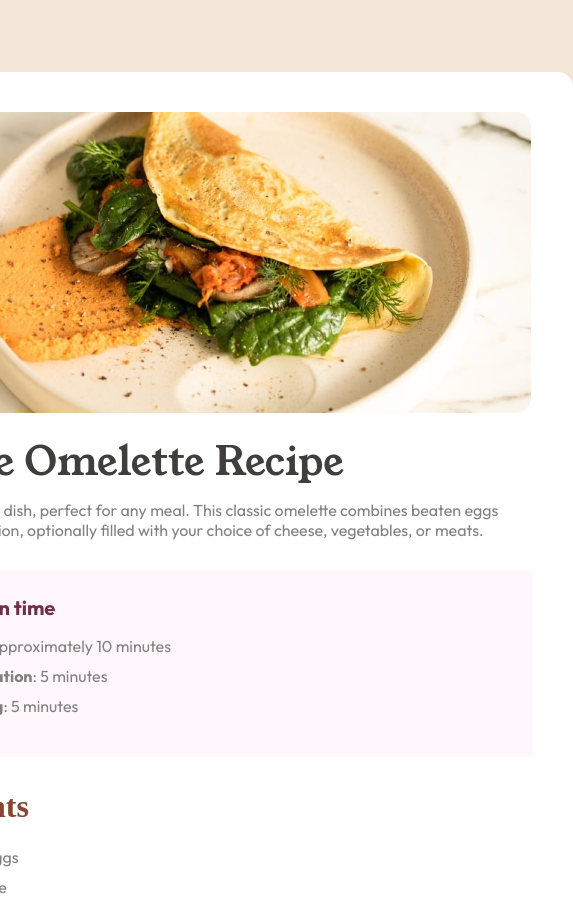
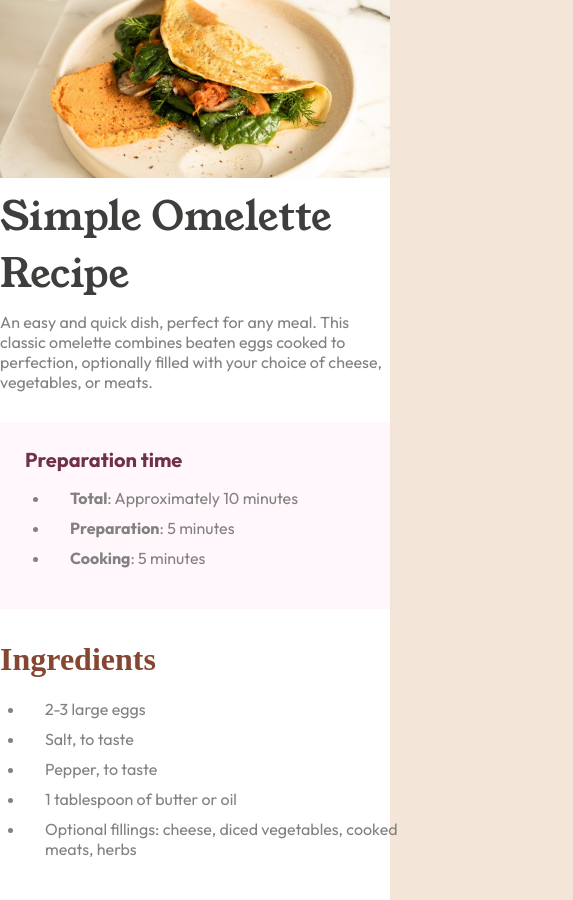
Before and after one commit to fauzihiz/frontendmentor-challenge-recipe-page, a plain HTML site: page index.html in a window 390 px wide. Shown: the top 900 px of the page, 573 px wide, since content can reach past the window. Drawn offline with Linux system fonts and the light colour scheme.

Commit message:
try to recreate mobile ver

```diff
--- a/index.html
+++ b/index.html
@@ -123,6 +123,35 @@
       border: 1px thin #81817F; /* Adjust color and thickness as desired */
       margin: 20px 0; /* Add top/bottom margin for spacing */
     }
+    @media (max-width:600px) {
+      body {
+        display: flex;
+        flex-direction: column;
+        justify-content: center;
+        margin: 0;
+        width: 100vw;
+        background-color: #F3E5D8;
+      }
+      img {
+        width: 100vw;
+        height: 100%;
+        margin-bottom: 10px;
+        border-radius: 0;
+        margin: 0;
+      }
+      main {
+        margin-top: 0;
+        box-sizing: border-box;
+        width: 100vw;
+        background-color: white;
+        display: flex;
+        border-radius: 0;
+        flex-direction: column;
+        justify-content: center;
+        padding: 0;
+        row-gap: 10px;
+      }
+    }
   </style>
 </head>
 <body>
```
